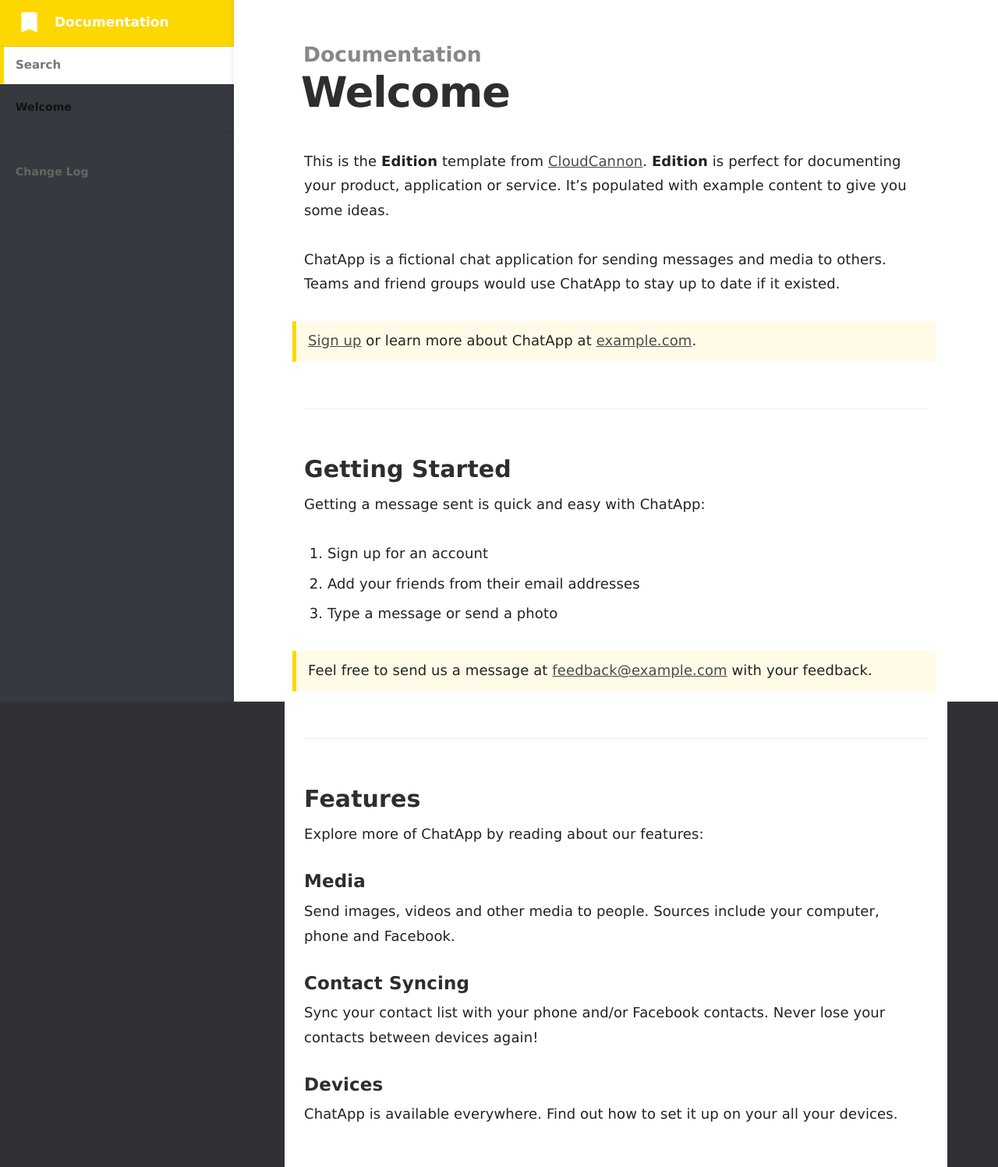
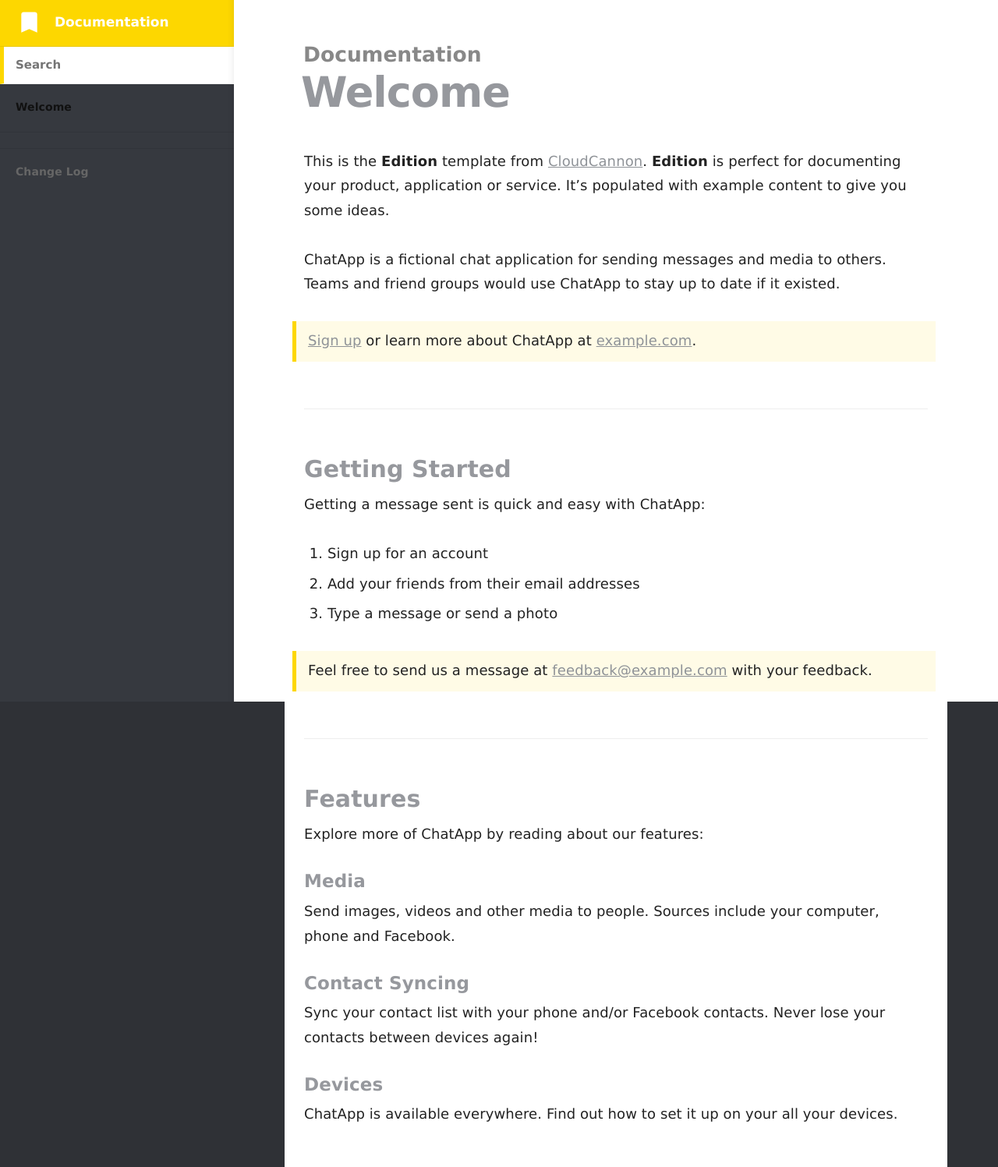
Before and after one commit to MidasTouch-MT/MidasTouch-MT.github.io, a Jekyll site: the page built from index.md, in a window 1280 px wide. Shown: the whole page at 78% size. Built offline with Jekyll 4.4.1, drawn with Linux system fonts in a browser that asks for light colours.

Commit message:
fix font colors

```diff
--- a/_sass/_typography.scss
+++ b/_sass/_typography.scss
@@ -12,7 +12,7 @@ body {
 	letter-spacing: 0.01rem;
 	font-size: 1.8em;
 	line-height: 1.75em;
-	color: #3A4145;
+	color: #ffffff;
 	font-weight: 400;
 	-webkit-font-feature-settings: 'kern' 1;
 	-moz-font-feature-settings: 'kern' 1;
@@ -44,7 +44,7 @@ h3,
 h4,
 h5,
 h6 {
-	color: #2E2E2E;
+	color: #96989d;
 	line-height: 1.15em;
 	margin: 0 0 0.4em 0;
 	font-weight: 600;
@@ -78,7 +78,7 @@ h6 {
 }
 
 a {
-	color: #4A4A4A;
+	color: #8e9297;
 	transition: color 0.2s ease;
 }
 
@@ -158,7 +158,7 @@ kbd {
 	text-shadow: #FFF 0 1px 0;
 	font-size: 0.9em;
 	font-weight: 700;
-	background: #F4F4F4;
+	background: #b9bbbe;
 	border-radius: 4px;
 	box-shadow: 0 1px 0 rgba(0, 0, 0, 0.2), 0 1px 0 0 #fff inset;
 }
```
